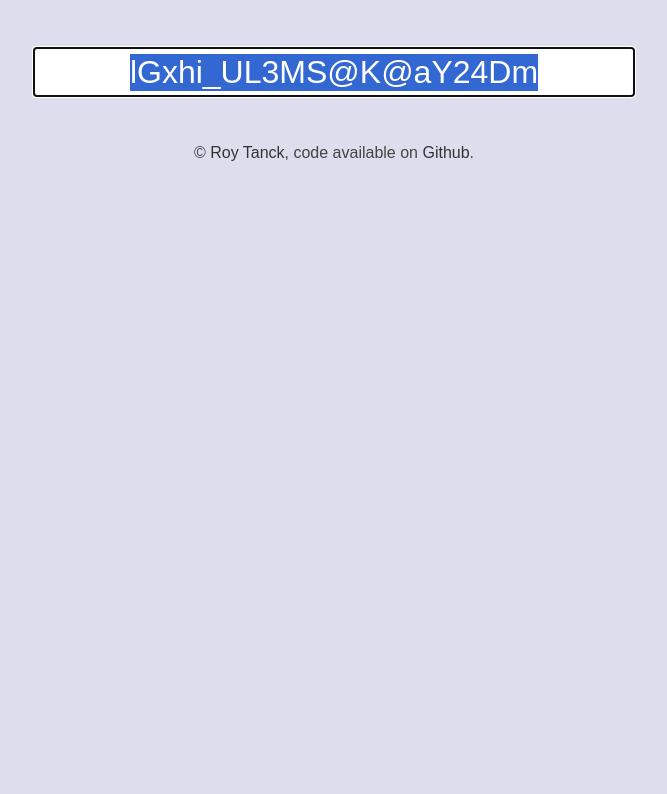
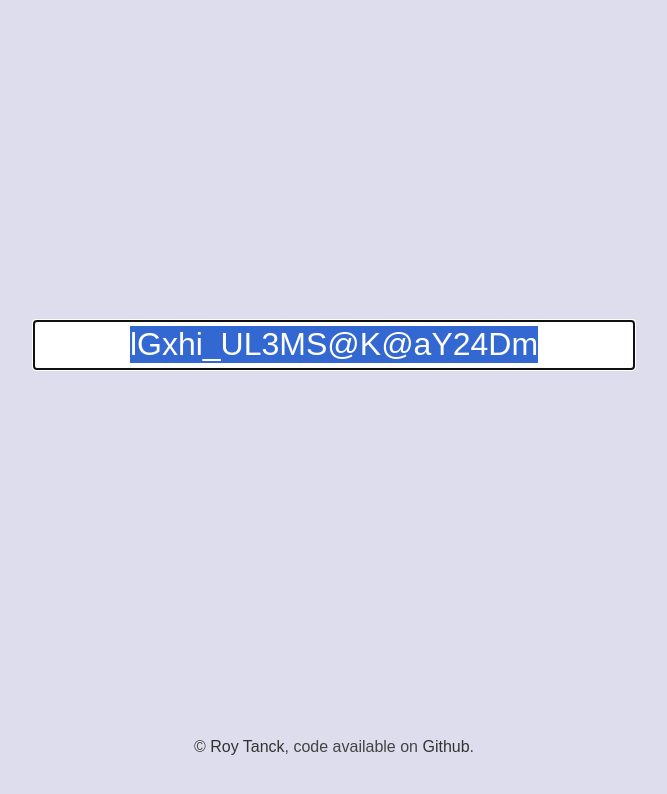
Before and after one commit to roytanck/password-generator, a plain HTML site: page index.html in a window 1280 px wide. Shown: the whole page, without its empty margins (306-973 px from the left). Drawn offline with Linux system fonts and the light colour scheme.

Commit message:
Improved CSS styling.

```diff
--- a/index.html
+++ b/index.html
@@ -10,7 +10,9 @@
 	</head>
 	<body>
 		<div id="container">
-			<input type="text" id="password" />
+			<div id="content">
+				<input type="text" id="password" />
+			</div>
 			<p id="credits">&copy; <a href="https://roytanck.com">Roy Tanck</a>, code available on <a href="https://github.com/roytanck/password-generator">Github</a>.</p>
 		</div>
 	</body>
--- a/style.css
+++ b/style.css
@@ -1,6 +1,11 @@
+html {
+    height: 100%;
+}
+
 body {
-    padding: 3rem;
+    padding: 0 1rem;
     margin: 0;
+    height: 100%;
     background-color: #dde;
     color: #444;
     font-family: sans-serif;
@@ -19,6 +24,20 @@ a:hover {
     margin: 0 auto;
     text-align: center;
     max-width: 600px;
+    display: flex;
+    flex-direction: column;
+    height: 100%;
+}
+
+#content {
+    height: calc( 100% - 3rem );
+    display: flex;
+    flex-direction: column;
+    justify-content: center;
+}
+
+#credits {
+    height: 3rem;
 }
 
 input#password {
@@ -41,10 +60,6 @@ input#password:focus-visible {
 }
 
 @media screen and (max-width: 600px) {
-    body {
-        padding: 3rem 1rem;
-    }
-
     input#password {
         height: 2rem;
         font-size: 1.33rem;
```
